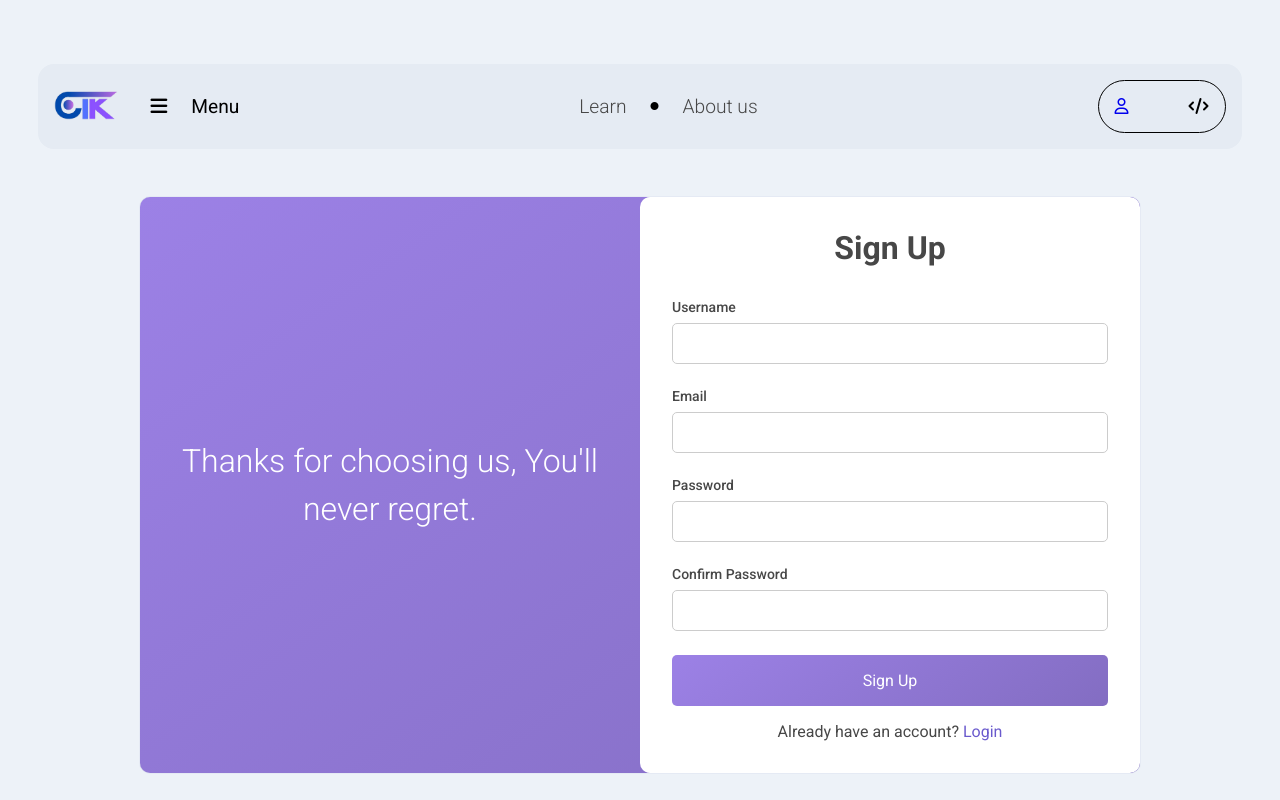
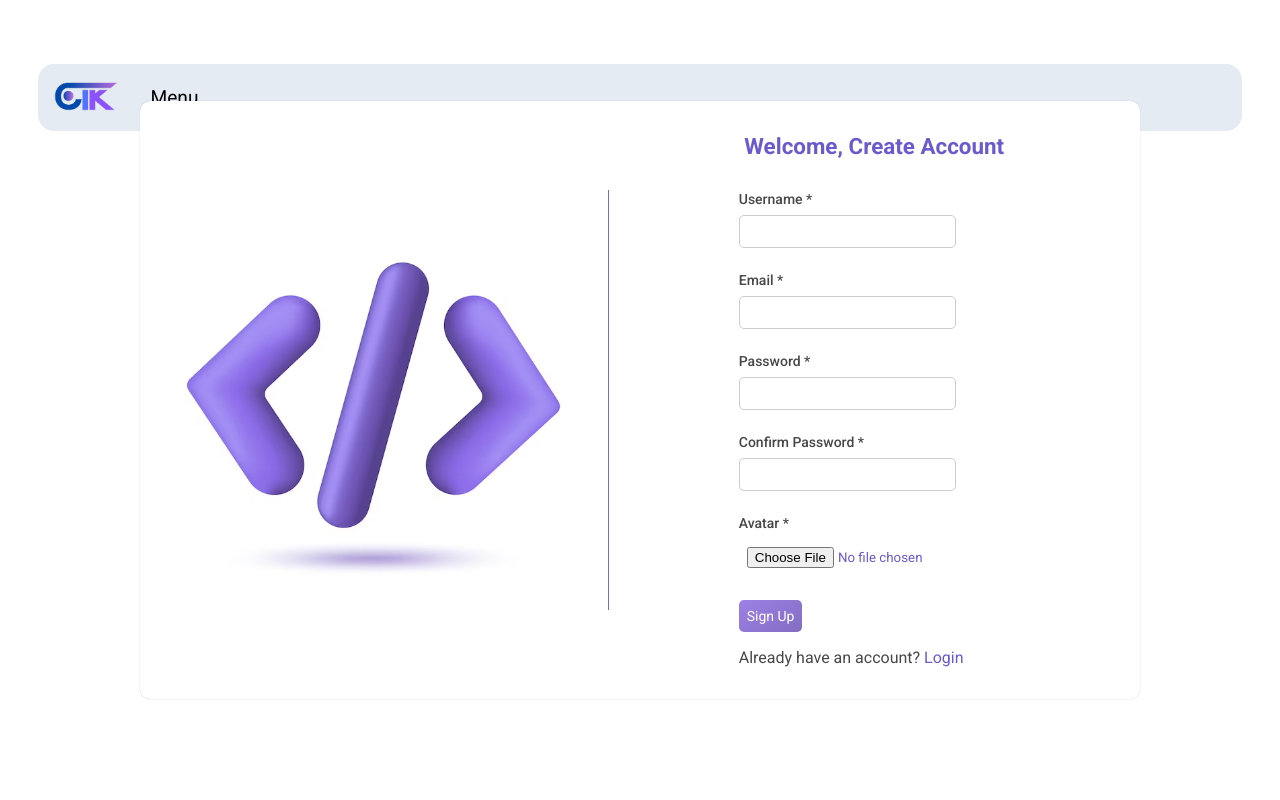
Before and after one commit to cobrianz/EDUTECT, a PHP site: page /signup.html in a window 1280 px wide. Run offline with PHP 8.4, Linux system fonts and the light colour scheme; some libraries are stand-ins or nearby versions.

Commit message:
first commit

```diff
--- a/account.html
+++ b/account.html
@@ -68,7 +68,8 @@
                 <p style="text-decoration: line-through;">Courses</p>
             </span>
             <span class="aside__span">
-                <i class="fa fa-sign-out" aria-hidden="true" style="color: red;"></i>
+                <a href="./index.html"><i class="fa fa-sign-out" aria-hidden="true" style="color: red;"></i>
+                </a>
                 <p><a href="./index.html" style="color: #c27272;">Logout</a></p>
             </span>
         </aside>
--- a/index.html
+++ b/index.html
@@ -46,7 +46,7 @@
                 <h3>NEXT GENERATION CODING JOURNEY STARTS HERE.</h3>
                 <small>Boost your child's skills by accelerating his career with us.</small>
                 <div class="btns">
-                    <a href="">Get started</a>
+                    <a href="./login.html">Get started</a>
                     <a href="#about">why us</a>
                 </div>
             </div>
--- a/signup.html
+++ b/signup.html
@@ -7,34 +7,36 @@
     <title>EDUTECH</title>
     <link rel="stylesheet" href="style.css">
     <script src="https://kit.fontawesome.com/c8e4d183c2.js" crossorigin="anonymous"></script>
-
+    <style>
+         @media only screen and (max-width: 800px) {
+           .form-container {
+            margin-top: 0;
+            border-radius: 0;
+            border: none;
+            box-shadow: none;
+           }
+           .form-image img {
+                width: initial;
+                display: none;
+            }
+            .form-box {
+                margin-top: 0;
+            }
+        }
+    </style>
 </head>
 
 <body>
-    <div class="hero">
+    <div class="hero" style="background: #fff;">
         <div class="container">
             <nav>
                 <div class="navbar">
                     <div class="logo">
                         <a href="index.html">
                             <img src="./assets/logo.png" alt="">
-                        </a>                        <div class="nav_details">
-                            <span><i class="fa fa-bars" aria-hidden="true"></i></span>
+                        </a><div class="nav_details">
                             <span>Menu</span>
                         </div>
-                    </div>
-
-                    <div class="nav__center">
-                        <a href="./learn.html">Learn</a>
-                        <span><i class="fa fa-circle" aria-hidden="true"></i></span>
-                        <a href="#about">About us</a>
-                    </div>
-
-                    <div class="nav__right">
-                        <div class="user">
-                            <a href="./login.html" onclick="account(event)"><span><i class="fa fa-user-o" aria-hidden="true"></i></span></a>
-                        </div>
-                        <div class="code"><i class="fa fa-code" aria-hidden="true"></i></div>
                     </div>
                 </div>
             </nav>
@@ -42,29 +44,33 @@
         <div class="hero__section container">
             <div class="form-container">
                 <div class="form-image">
-                    <h2>Thanks for choosing us, You'll never regret.</h2>
+                    <img src="./assets/logout.avif" alt="">
                 </div>
                 <div class="form-box">
-                    <h1>Sign Up</h1>
+                    <h2>Welcome, Create Account</h2>
                     <form action="#">
                         <div class="input-group">
-                            <label for="username">Username</label>
+                            <label for="username">Username *</label>
                             <input type="text" id="username" name="username" required>
                         </div>
                         <div class="input-group">
-                            <label for="email">Email</label>
+                            <label for="email">Email *</label>
                             <input type="email" id="email" name="email" required>
                         </div>
                         <div class="input-group">
-                            <label for="password">Password</label>
+                            <label for="password">Password *</label>
                             <input type="password" id="password" name="password" required>
                         </div>
                         <div class="input-group">
-                            <label for="confirm-password">Confirm Password</label>
+                            <label for="confirm-password">Confirm Password *</label>
                             <input type="password" id="confirm-password" name="confirm-password" required>
                         </div>
+                        <div class="input-group">
+                            <label for="confirm-password">Avatar *</label>
+                            <input type="file" id="avatar" name="avatar" required style="border: none; color: slateblue;">
+                        </div>
                         <button type="submit" class="form-btn">Sign Up</button>
-                        <p>Already have an account? <a href="login.html">Login</a></p>
+                        <p style="text-align: left;">Already have an account? <a href="login.html">Login</a></p>
                     </form>
                 </div>
             </div>
--- a/style.css
+++ b/style.css
@@ -475,9 +475,8 @@ nav {
     display: flex;
     justify-content: center;
     align-items: center;
-    background: linear-gradient(145deg, #9c81e6, #836dc2);
+    background: #fff;
     width: 100%;
-    height: 100%;
     max-width: 1000px;
     margin: 0 auto;
     box-shadow: 0 0 1px 0 #1f26875e;
@@ -486,6 +485,10 @@ nav {
     border-radius: 10px;
     overflow: hidden;
     transition: all 0.5s ease-in;
+    position: absolute;
+    left: 50%;
+    top: 50%;
+    transform: translate(-50%, -50%);
 }
 
 .form-image {
@@ -494,31 +497,32 @@ nav {
     justify-content: center;
     align-items: center;
     text-align: center;
-    padding: 2rem;
+    border-right: 1px solid #7e68b9;
+
 }
 
-.form-image h2 {
-    font-size: 2rem;
-    font-weight: 300;
-    line-height: 3rem;
-    color: #fff;
-
+.form-image img {
+    width: 90%;
+    height: 90%;
 }
 
 .form-box {
     flex: 1;
     background: #fff;
-    background: #fff;
     padding: 2rem;
-    border-radius: 10px;
+    border-radius: 0 10px 10px 0;
+    display: flex;
+    align-items: center;
+    justify-content: center;
+    flex-direction: column;
 
 }
 
-h1 {
+.form-container h2{
     text-align: center;
     margin-bottom: 2rem;
-    font-size: 2rem;
-    color: #474747;
+    font-size: 1.4rem;
+    color: #6a5acd;
 }
 
 .input-group {
@@ -533,11 +537,12 @@ h1 {
 }
 
 .input-group input {
-    width: 100%;
-    padding: 0.75rem;
+    width: 80%;
+    padding: 0.5rem;
     border-radius: 5px;
     border: 1px solid #ccc;
     outline: none;
+    min-width: 200px;
 }
 
 .input-group input:focus {
@@ -546,14 +551,14 @@ h1 {
 
 .form-btn {
     width: 100%;
-    padding: 1rem;
+    padding: .5rem;
+    width: fit-content;
     border: none;
     border-radius: 5px;
     background: linear-gradient(145deg, #9c81e6, #836dc2);
     color: #fff;
-    font-size: 1rem;
+    font-size: 14px;
     cursor: pointer;
-    transition: background-color 0.3s ease;
 }
 
 .form-btn:hover {
```
Also changed, not shown: login.html (+17 -5 lines), assets/image.png (added), assets/login.png (added), assets/login.webp (added), assets/logout.avif (added).
